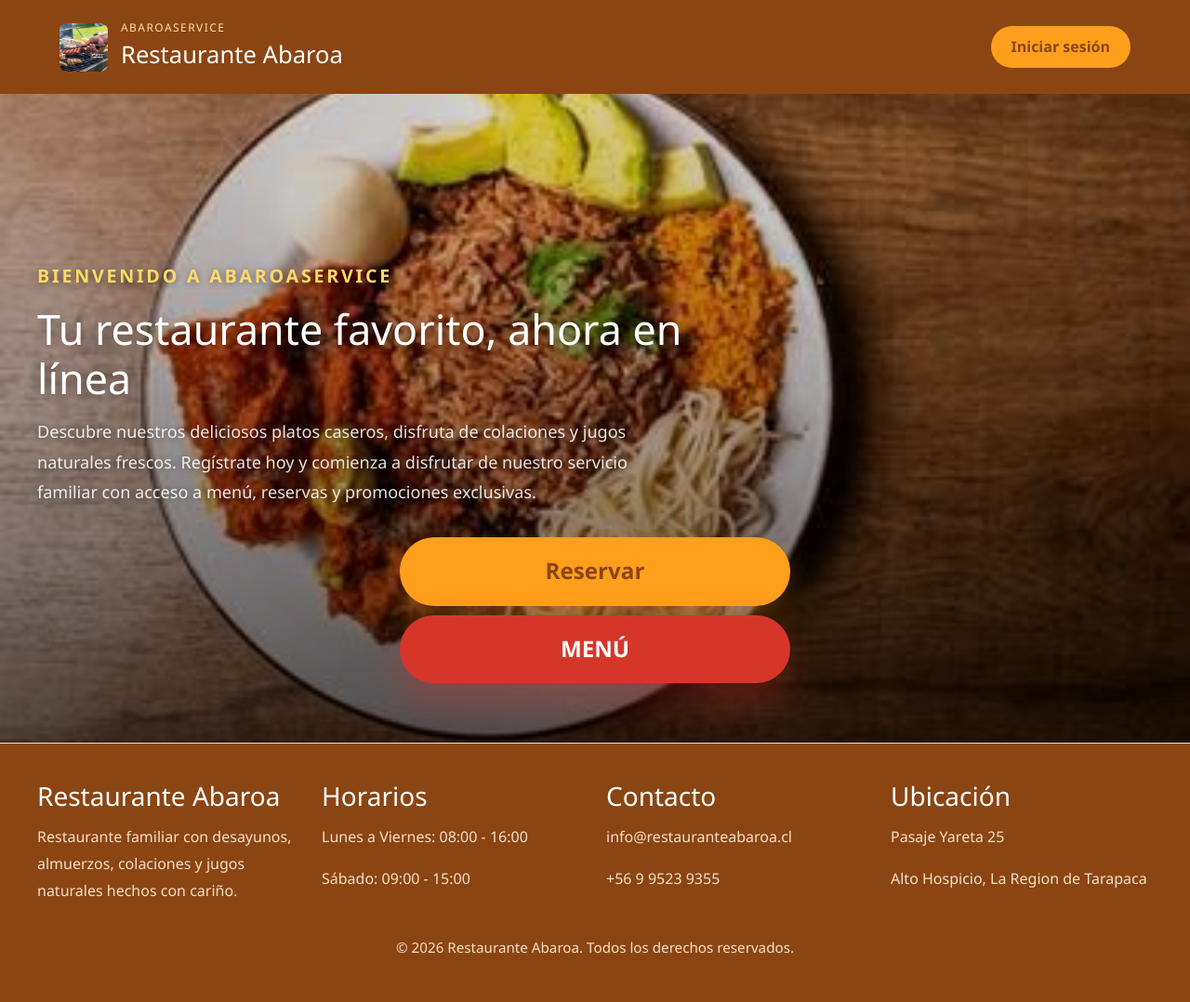
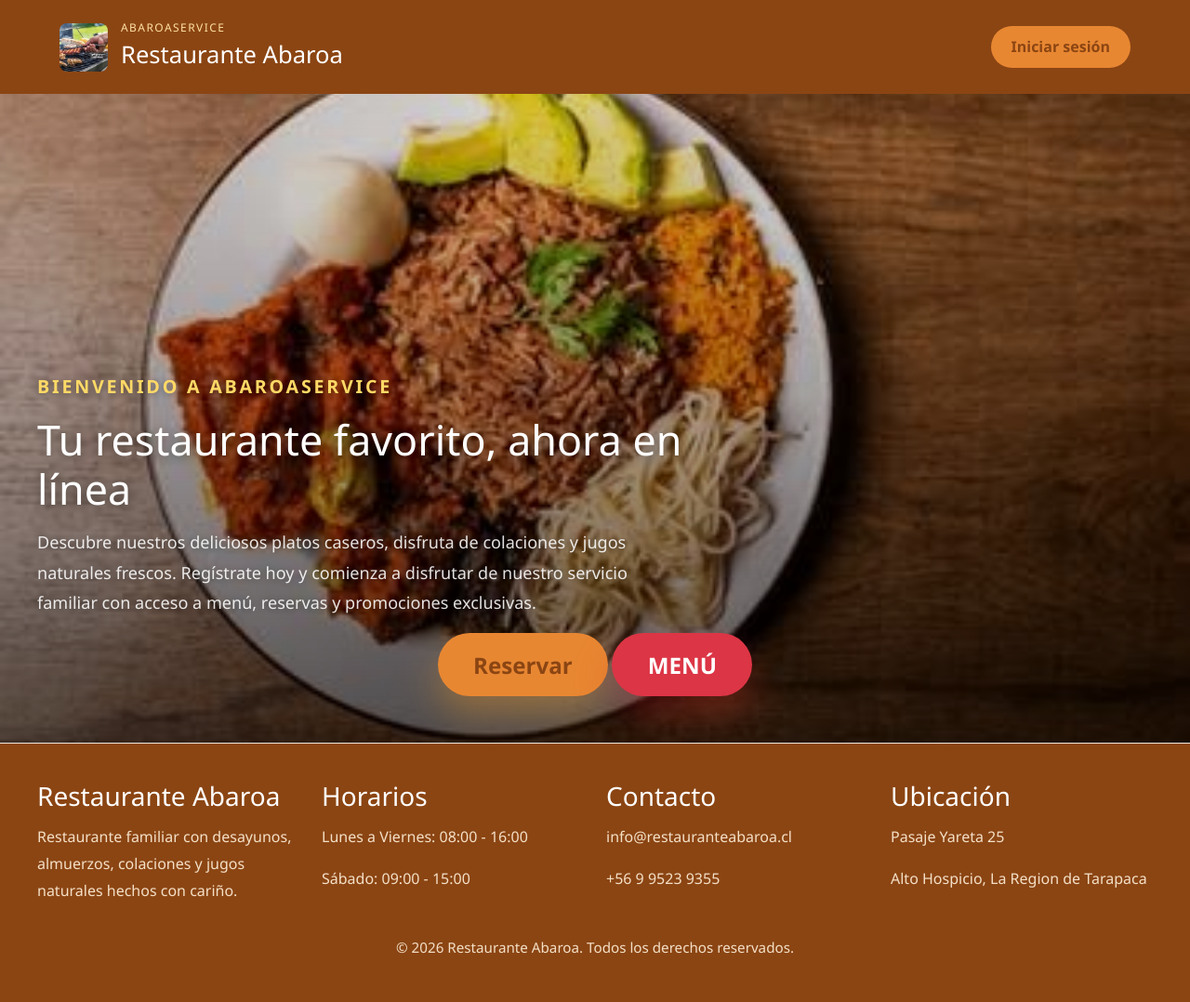
Before and after one commit to kbdd23/E1U1_django, a Django app: template templates/inicio.html in a window 1280 px wide. Shown: the whole page at 93% size. Run offline with Django 5.2, Linux system fonts and the light colour scheme; the template is opened without the code that fills it, so the values that code supplies are empty.

Commit message:
cambios de revision

```diff
--- a/static/styles.css
+++ b/static/styles.css
@@ -1,15 +1,15 @@
 /* Variables de color */
 :root {
-    --bg: #fbf5eb;
-    --surface: #ffffff;
-    --surface-strong: #f4e7d0;
-    --text: #3b2c20;
-    --text-muted: #6f5a49;
-    --primary: #c17d2c;
-    --accent: #ff9f1c;
-    --danger: #d6362a;
-    --success: #2a8f4f;
-    --border: rgba(59, 44, 32, 0.12);
+    --bg: #faf7f2;
+    --surface: #fffdfa;
+    --surface-strong: #f0e9df;
+    --text: #2d241e;
+    --text-muted: #736356;
+    --primary: #c25e30;
+    --accent: #e88732;
+    --danger: #dc3545;
+    --success: #208b50;
+    --border: rgba(45, 36, 30, 0.08);
 }
 
 * {
--- a/templates/inicio.html
+++ b/templates/inicio.html
@@ -41,12 +41,14 @@
                 {% endif %}
             </div>
             <div class="hero-acciones">
+                <div class="botones-fila">
                     {% if user.rol == 'cliente' %}
                         <a class="btn-reservar-gigante" href="{% url 'booking:crear_reserva' %}">Reservar</a>
                     {% elif user.rol == 'mesero' %}
                         <a class="btn-reservar-gigante" href="{% url 'mesero' %}">Salón</a>
                     {% endif %}
                     <a class="btn-menu-gigante" href="{% url 'menu' %}">MENÚ</a>
+                </div>
                 <a class="btn-logout" href="{% url 'logout' %}">Cerrar sesión</a>
             </div>
         {% else %}
@@ -56,8 +58,10 @@
                 <p>Descubre nuestros deliciosos platos caseros, disfruta de colaciones y jugos naturales frescos. Regístrate hoy y comienza a disfrutar de nuestro servicio familiar con acceso a menú, reservas y promociones exclusivas.</p>
             </div>
             <div class="hero-acciones">
+                <div class="botones-fila">
                     <a class="btn-reservar-gigante" href="{% url 'login' %}">Reservar</a>
                     <a class="btn-menu-gigante" href="{% url 'menu' %}">MENÚ</a>
+                </div>
             </div>
         {% endif %}
     </div>
```
Lines whose indentation alone changed are shown as unchanged.
